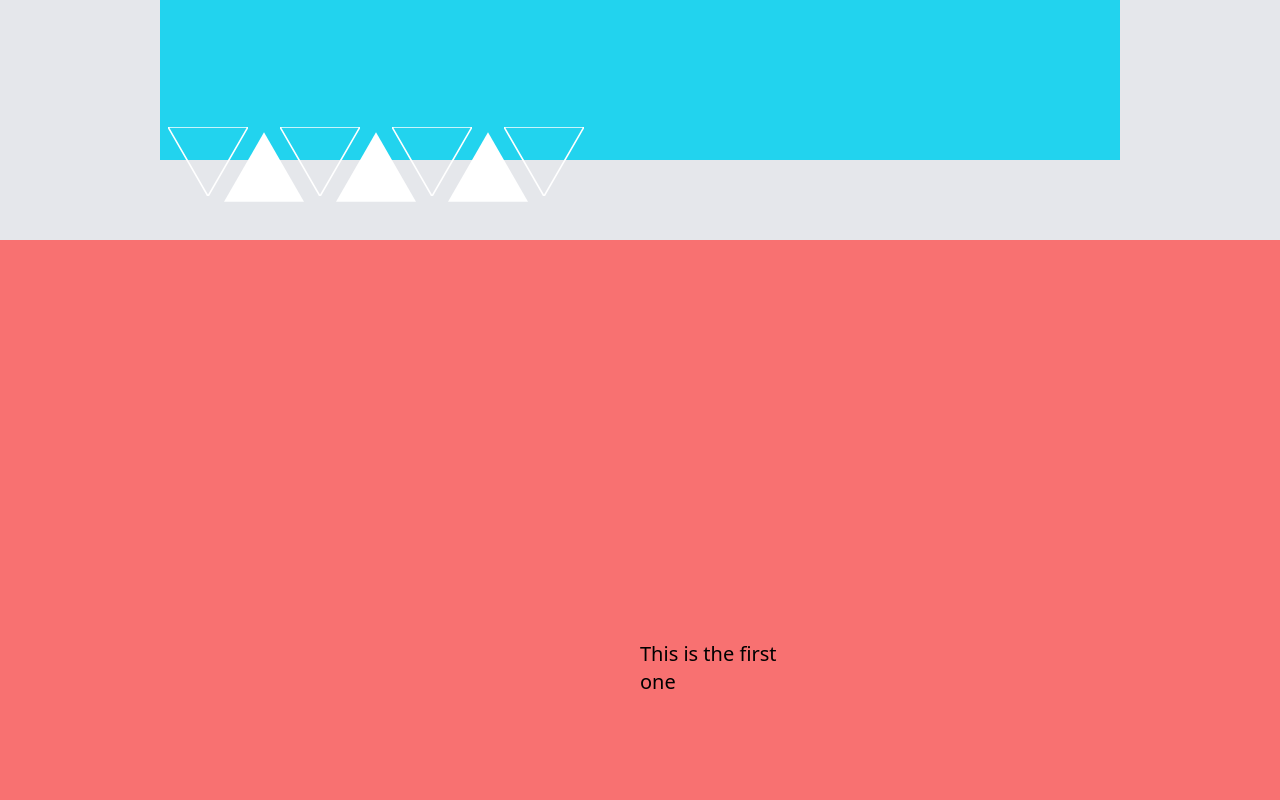
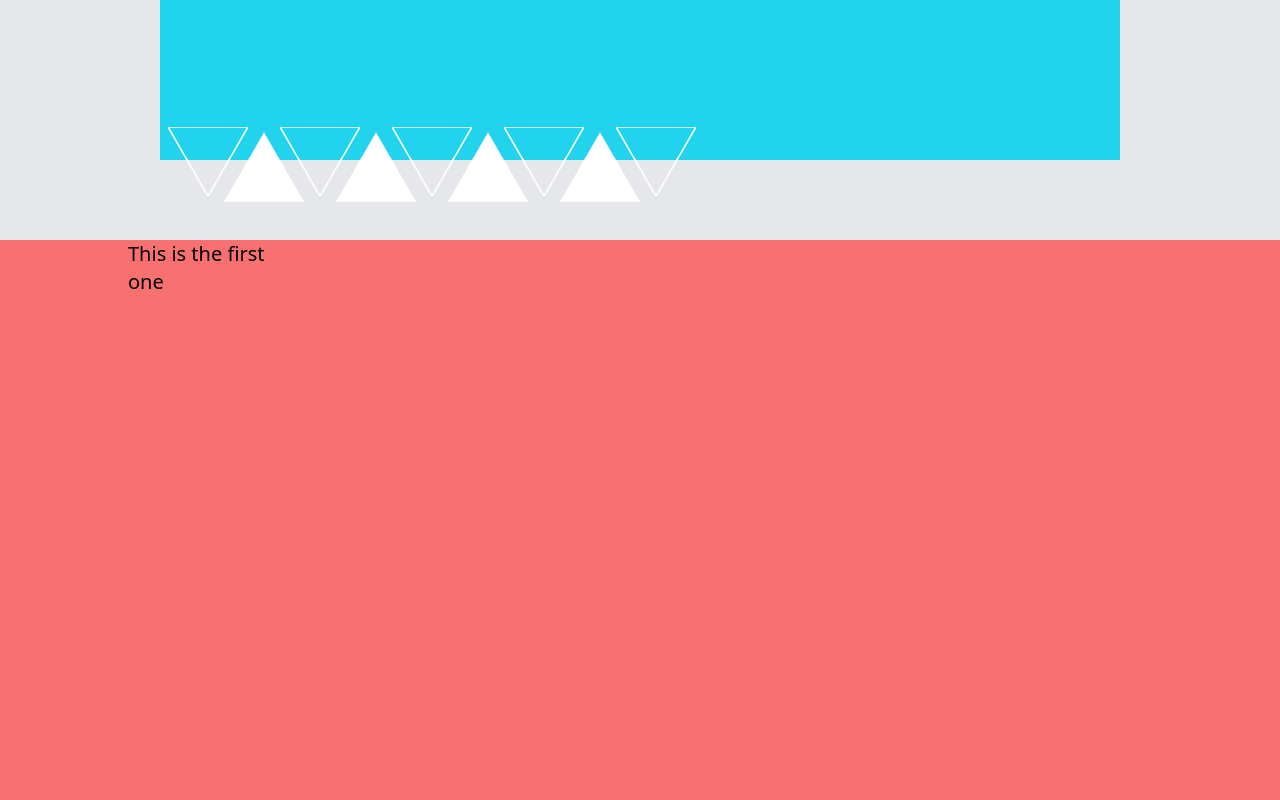
Before and after one commit to Tessellate-CMI/tessellate-frontend, a SvelteKit app: page / in a window 1280 px wide. Shown: the part 560-1360 px from the top of the page. Built offline with nearby package versions, Linux system fonts and the light colour scheme.

Commit message:
feat: an example section for about

```diff
--- a/src/routes/+page.svelte
+++ b/src/routes/+page.svelte
@@ -1,7 +1,7 @@
 <script>
     // try to keep full names so that talwind actually compiles. dynamic strings dont compile
-    let bgCoolrs = ['bg-red-400', 'bg-cyan-400', 'bg-emerald-400', 'bg-purple-400']
-    let btnCoolrs = ['fill-red-400', 'fill-cyan-400', 'fill-emerald-400', 'fill-purple-400']
+    let bgCoolrs = ['bg-red-400', 'bg-cyan-400', 'bg-emerald-400', 'bg-purple-400', 'bg-indigo-500']
+    let btnCoolrs = ['fill-red-400', 'fill-cyan-400', 'fill-emerald-400', 'fill-purple-400', 'fill-indigo-500']
     let index = 0
     let switchTime = 4000
 
@@ -86,9 +86,11 @@
     <div
     class="sticky top-0 flex h-screen w-full transition-all duration-500 {bgCoolrs[
             opacities - 1
-        ]} flex items-center justify-center"
+        ]} "
     >
-        <div class="relative">
+    <div class="relative flex h-screen w-full max-w-screen-lg m-auto">
+        <!-- example code -->
+        <!-- <div class="z-10 bg-black w-2/5"></div> -->
             <div
                 class="absolute inset-0 text-xl {opacities == 1
                     ? 'opacity-100'
```
Lines whose indentation alone changed are shown as unchanged.
